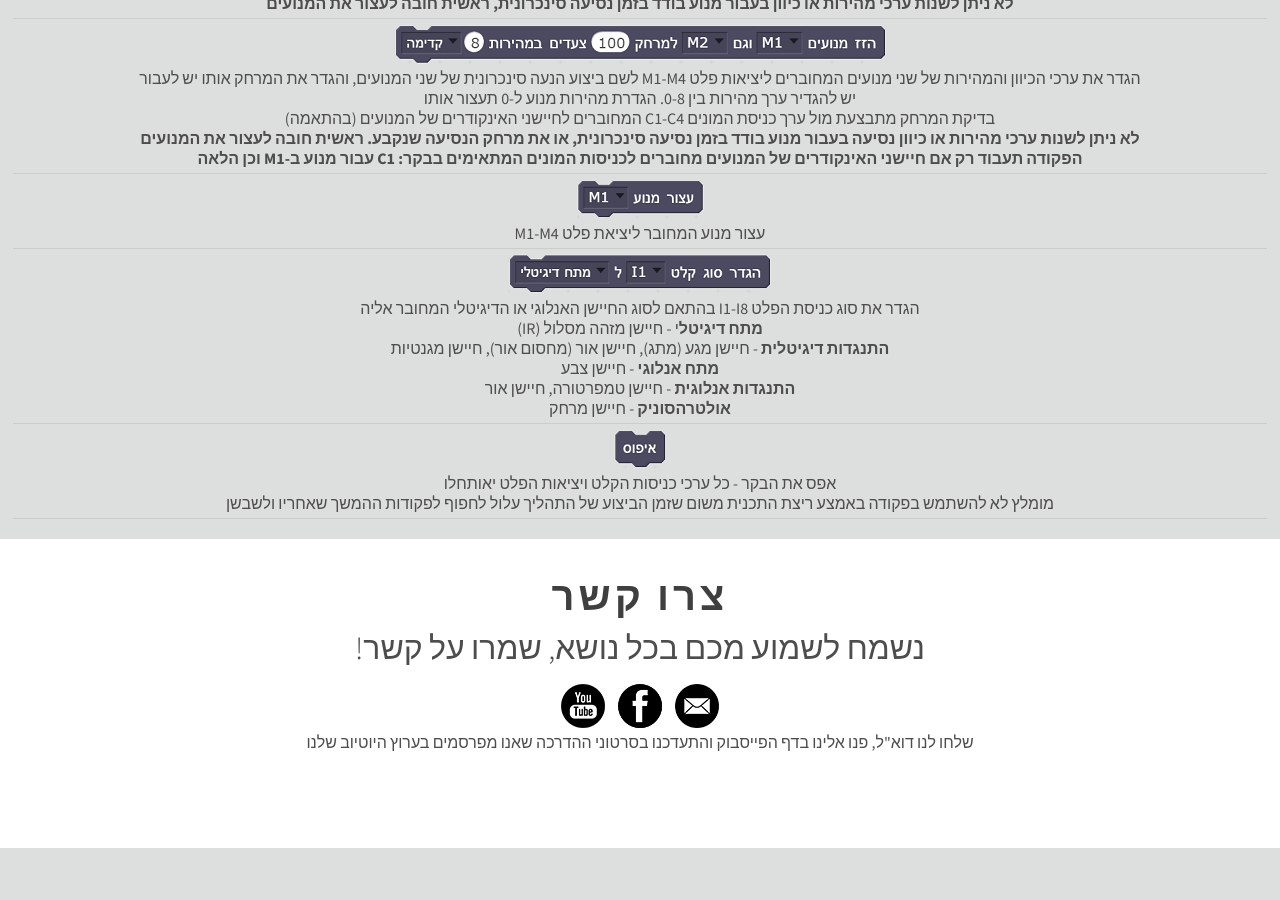
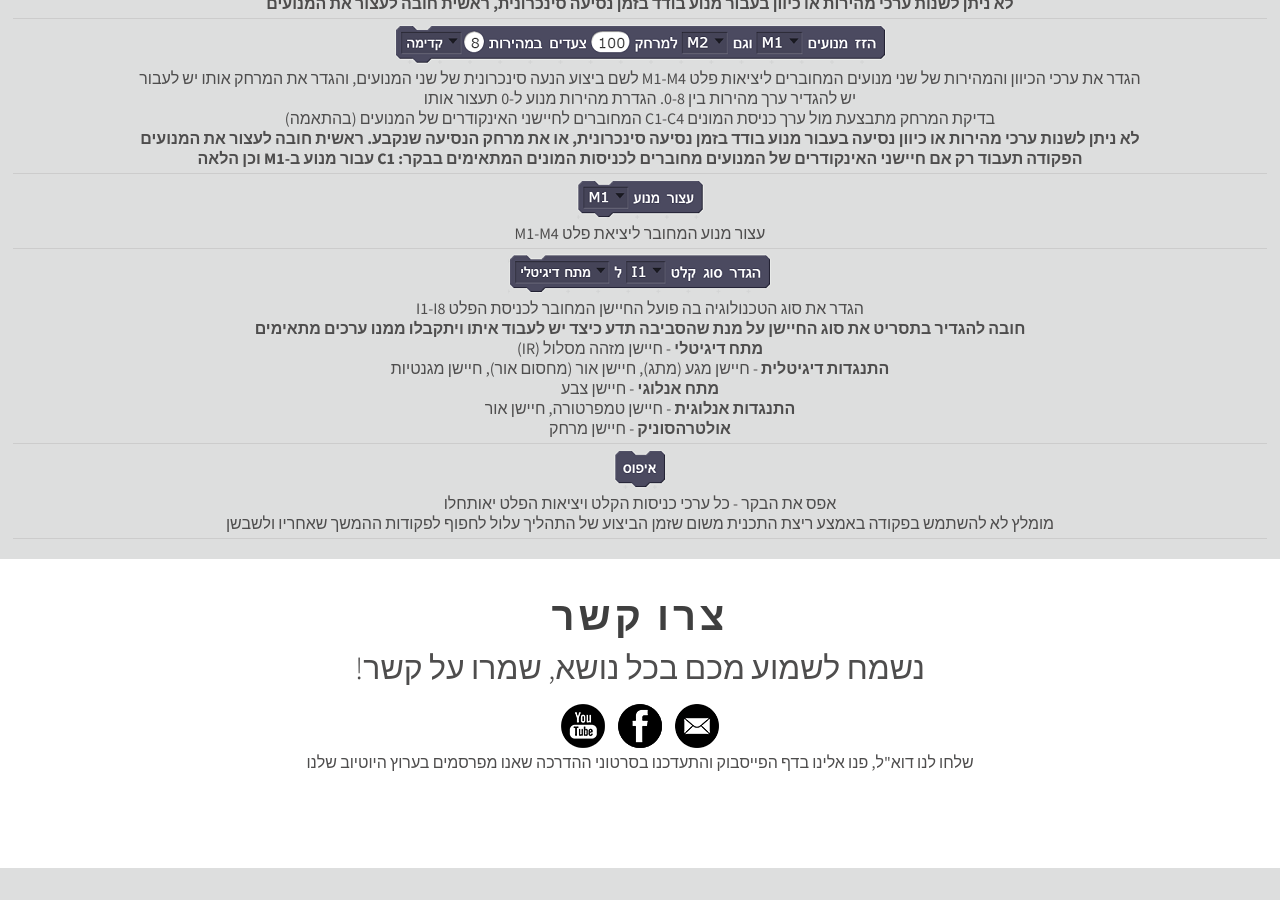
Before and after one commit to adihadas/ftscratch, a Jekyll site: the page index.html, which Jekyll copies as it is, in a window 1280 px wide and 900 px high, scrolled down 2377 px. Built offline with Jekyll 4.4.1, drawn with Linux system fonts in a browser that asks for light colours.

Commit message:
phrasing + english upd

```diff
--- a/index.html
+++ b/index.html
@@ -170,7 +170,9 @@
 </div>
 <div class="blockDesc">
 	<div class="image"><img src="images/doConfigureInput.png"></div>
-	<div class="text">הגדר את סוג כניסת הפלט I1-I8 בהתאם לסוג החיישן האנלוגי או הדיגיטלי המחובר אליה<br> <b>מתח דיגיטל</b>י - חיישן מזהה מסלול (IR)<br>
+	<div class="text">הגדר את סוג הטכנולוגיה בה פועל החיישן המחובר לכניסת הפלט I1-I8<br>
+	 <b>חובה להגדיר בתסריט את סוג החיישן על מנת שהסביבה תדע כיצד יש לעבוד איתו ויתקבלו ממנו ערכים מתאימים</b><br>
+	<b>מתח דיגיטלי</b> - חיישן מזהה מסלול (IR)<br>
 	<b>התנגדות דיגיטלית</b> - חיישן מגע (מתג), חיישן אור (מחסום אור), חיישן מגנטיות<br>
 	<b>מתח אנלוגי</b> - חיישן צבע<br>
 	<b>התנגדות אנלוגית</b> - חיישן טמפרטורה, חיישן אור<br>
```
Also changed, not shown: src/ext.js (+10 -10 lines).
